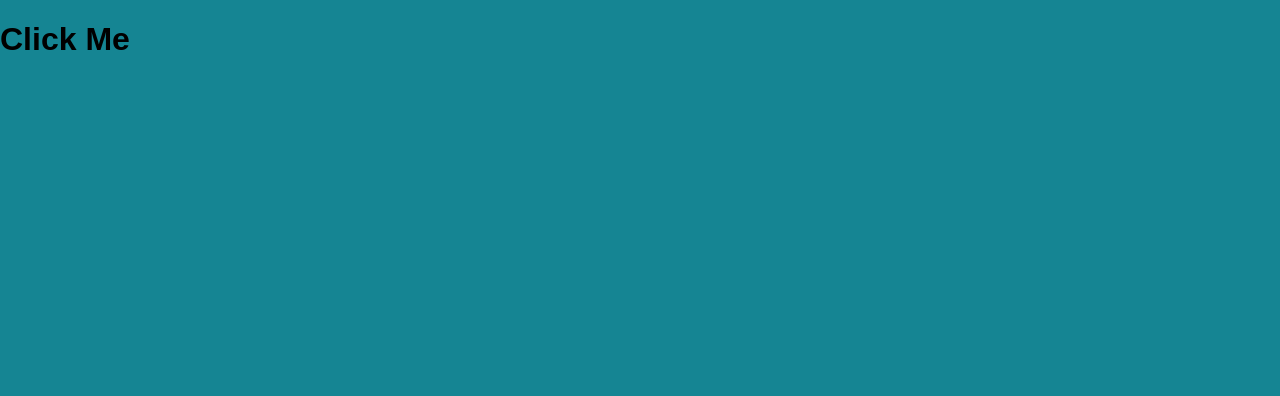
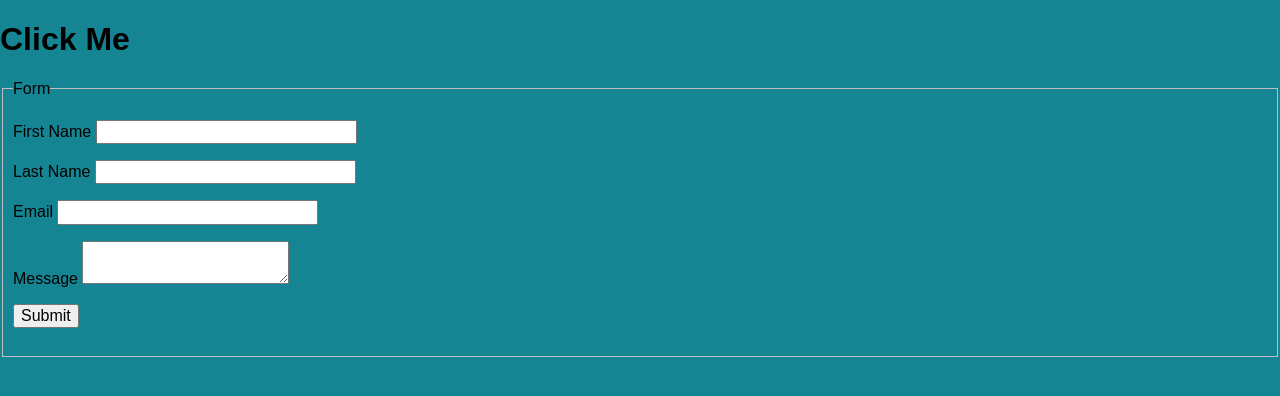
Before and after one commit to paikchristina/hw_listeners_paik_christina, a plain HTML site: page index.html in a window 1280 px wide. Drawn offline with Linux system fonts and the light colour scheme.

Commit message:
add html5 form to index.html

```diff
--- a/css/main.css
+++ b/css/main.css
@@ -1,3 +1,7 @@
 body {
     background-color: #158593;
 }
+
+.container {
+    margin: auto;
+}
--- a/index.html
+++ b/index.html
@@ -8,9 +8,39 @@
     <link rel="stylesheet" href="css/vendor/normalize.min.css">
     <link rel="stylesheet" href="css/main.css">
 </head>
-<body class="container">
+<body class="wrapper">
     <h1 id="mainHeader">Click Me</h1>
 
+    <div class="container">
+        <form id="contact_form" name="contact_form" action="mailto:cpaik1@ufl.edu" method="post">
+        <fieldset>
+      	    <legend>Form</legend>
+  				<p class="center">
+      			<label id="firstname" class="label" for="name">First Name</label>
+    				<input name="req_name" type="text" size="25" />
+                </p>
+
+                <p class="center">
+      			<label id="lastname" class="label" for="name">Last Name</label>
+    				<input name="req_name" type="text" size="25" />
+                </p>
+
+                <p class="center">
+      				<label id="email" class="label" for="email_address">Email</label>
+    					<input name="req_email_address" type="email" id="email_address" size="25" />
+                </p>
+
+      			<p class="center">
+      				<label class="label">Message</label>
+      				<textarea name="message" id="message"></textarea>
+      			</p>
+
+      			<p class="submission">
+      				<input type="submit" name="submit" value="Submit"/>
+      			</p>
+      	</fieldset>
+      </form>
+    </div>
 
     <script src="js/main.js"></script>
 </body>
```
